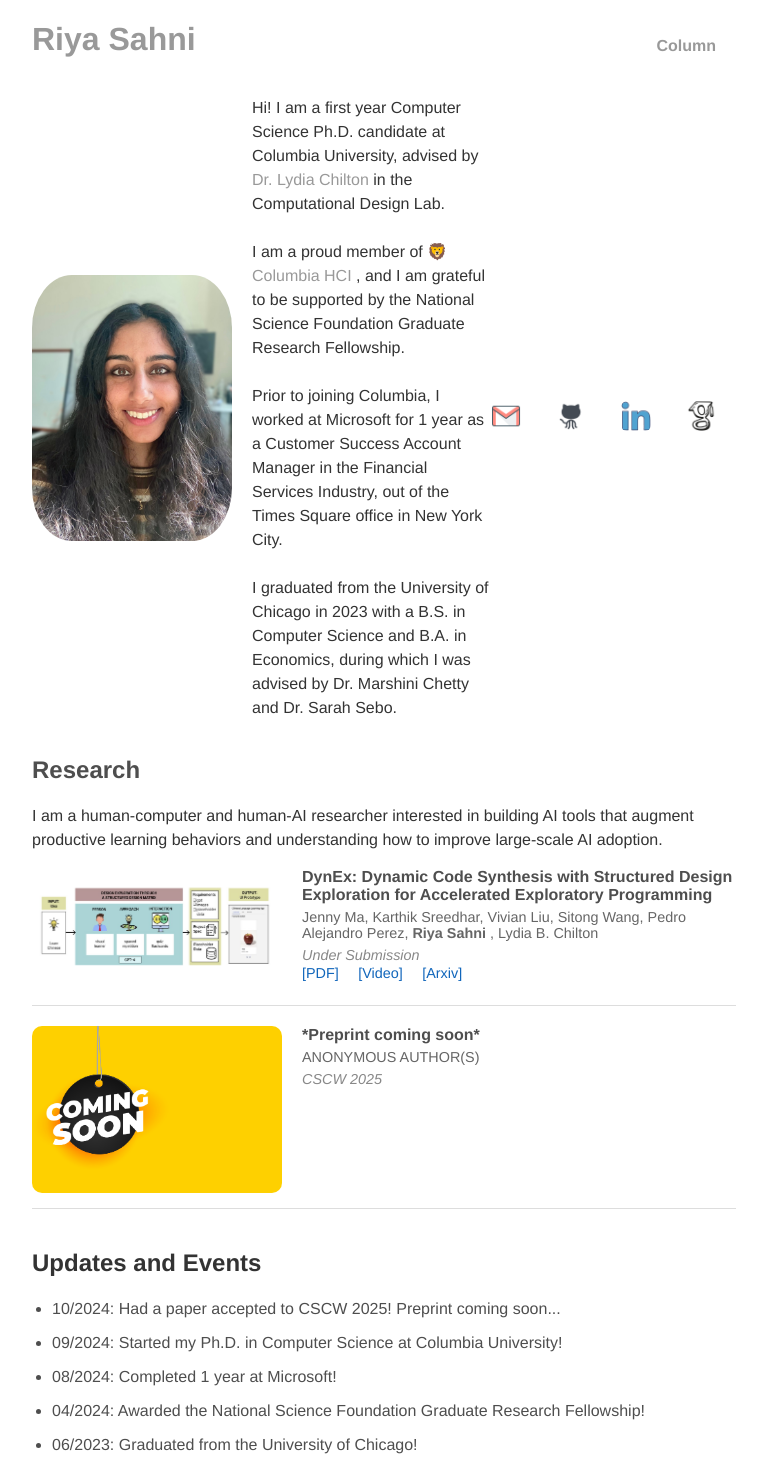
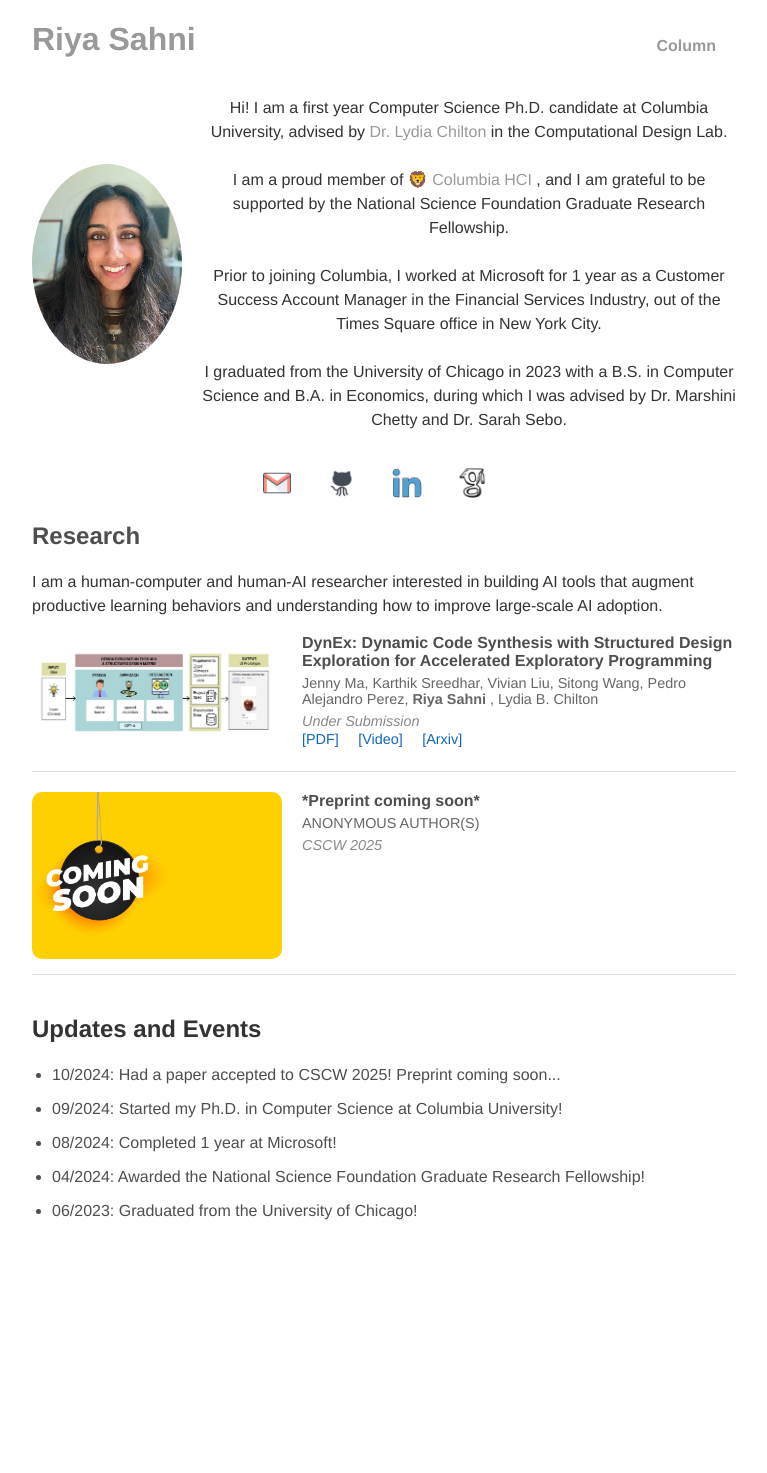
Before and after one commit to riyasahni/riyasahni.github.io, a Jekyll site: the page built from index.html, in a window 1280 px wide. Shown: the whole page, without its empty margins (256-1023 px from the left). Built offline with Jekyll 4.4.1, drawn with Linux system fonts in a browser that asks for light colours; after the commit the page ends 1239 px from its top, so only the background shows below that.

Commit message:
i think i'm almost done now!

```diff
--- a/_layouts/default.html
+++ b/_layouts/default.html
@@ -33,7 +33,7 @@
 					   I graduated from the University of Chicago in 2023 with a B.S. in Computer Science and B.A. in Economics, during which I was advised by Dr. Marshini Chetty and Dr. Sarah Sebo.
 					</p>
 				</div>
-
+			</section>
 			<!-- Social Media Bar with Favicons -->
 			<div class="social-bar">
 				<a href="mailto:riya.sahni@cs.columbia.edu" title="Email" target="_blank">
@@ -49,7 +49,6 @@
 					<img src="/img/favicons/google_scholar.png" alt="Google Scholar">
 				</a>
 			</div>
-			</section>
 
 			<!-- Research Section -->
 			<section class="research-section">
--- a/css/main.css
+++ b/css/main.css
@@ -210,3 +210,13 @@
 .social-bar a img:hover {
 	transform: scale(1.2); /* Enlarge icon on hover */
 }
+
+/* Additional styling for other elements */
+.header-container {
+	text-align: center; /* Ensure the profile section is centered */
+}
+
+.header-container img {
+	width: 150px;
+	border-radius: 50%; /* Make the profile picture circular */
+}
```
Lines whose indentation alone changed are shown as unchanged.
